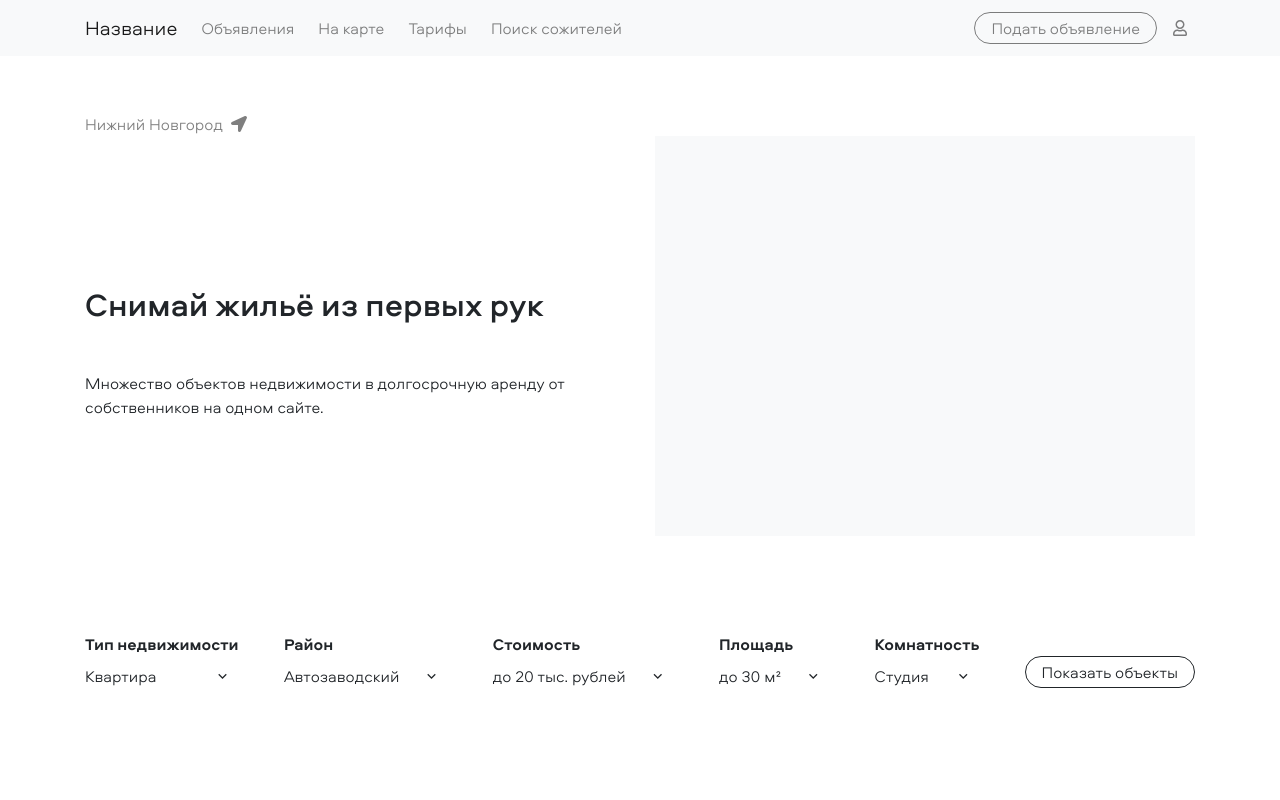
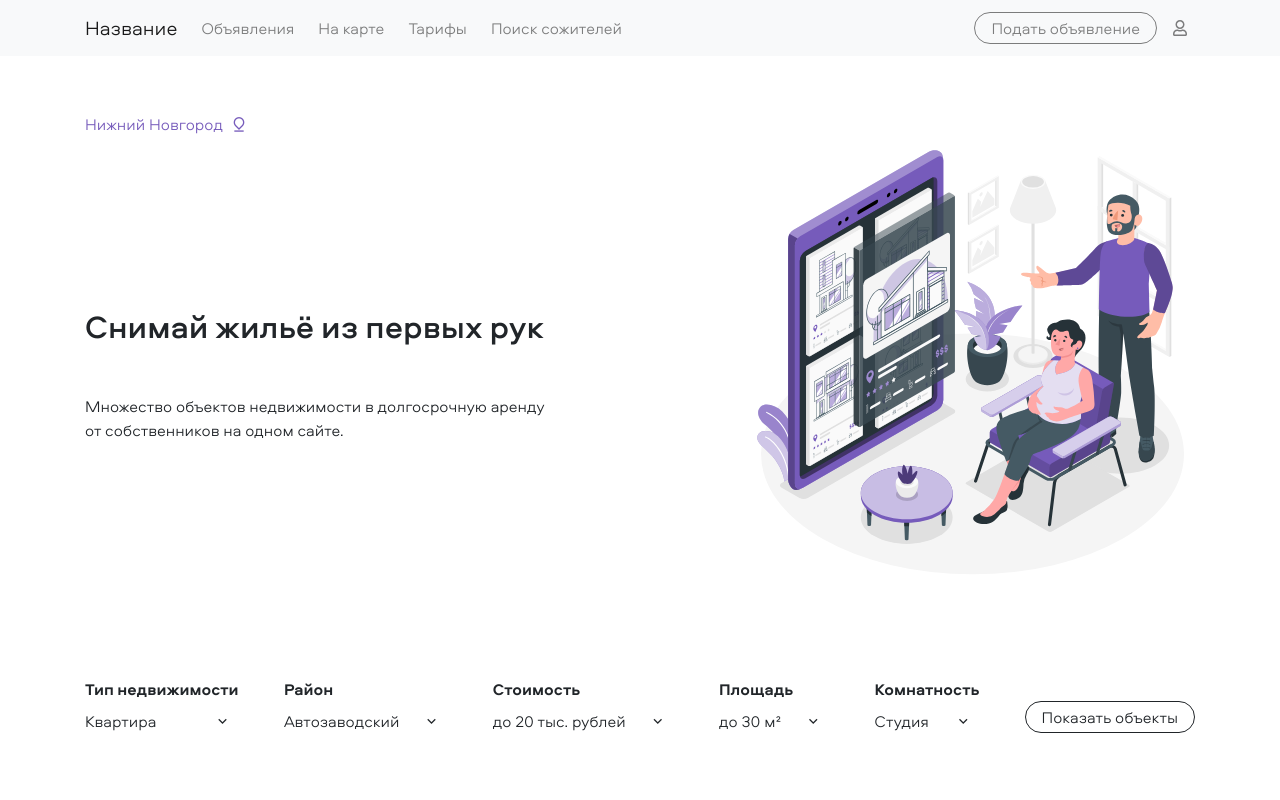
Before and after one commit to honeyshi/RealEstateAgency, a React (Create React App) app: page / in a window 1280 px wide. Shown: the top 800 px of the page. Built offline with nearby package versions, Linux system fonts and the light colour scheme.

Commit message:
Redesign first section on start page

```diff
--- a/src/app/navbarPages/startPage/sections/filtersSection.tsx
+++ b/src/app/navbarPages/startPage/sections/filtersSection.tsx
@@ -1,31 +1,33 @@
 import React from 'react';
-import { Block, Column, Container, Flexbox, Icon, Row, Section, TextField } from 'shared/base';
+import { Link } from 'react-router-dom';
+
+import { Block, Column, Container, Flexbox, Image, RemixIcon, Row, Section, TextField } from 'shared/base';
 import { StartPageFilters } from 'pageParts/filters';
-import { Link } from 'react-router-dom';
+import image from 'icons/startpage.svg';
 
 export const FiltersSection: React.FC = () => {
   return (
     <Section>
       <Container nonFluid>
-        <Link to="#" className="d-md-flex d-none mr-2 text-black-50">
+        <Link to="#" className="d-md-flex d-none mr-2 text-accent">
           Нижний Новгород
           <Block px="2">
-            <Icon name="location-arrow" />
+            <RemixIcon name="map-pin-5" />
           </Block>
         </Link>
         <Row pb="5" alignItems="center">
-          <Column>
+          <Column size={7}>
             <Flexbox justifyContent="center" vertical>
               <TextField tag="h2" my="5">
                 Снимай жильё из первых рук
               </TextField>
               <TextField>
-                Множество объектов недвижимости в долгосрочную аренду от собственников на одном сайте.
+                Множество объектов недвижимости в долгосрочную аренду <br /> от собственников на одном сайте.
               </TextField>
             </Flexbox>
           </Column>
-          <Column>
-            <Block bg="light" style={{ height: '25rem' }} />
+          <Column size={5}>
+            <Image src={image} />
           </Column>
         </Row>
         <StartPageFilters />
```
Also changed, not shown: src/icons/startpage.svg (added).
